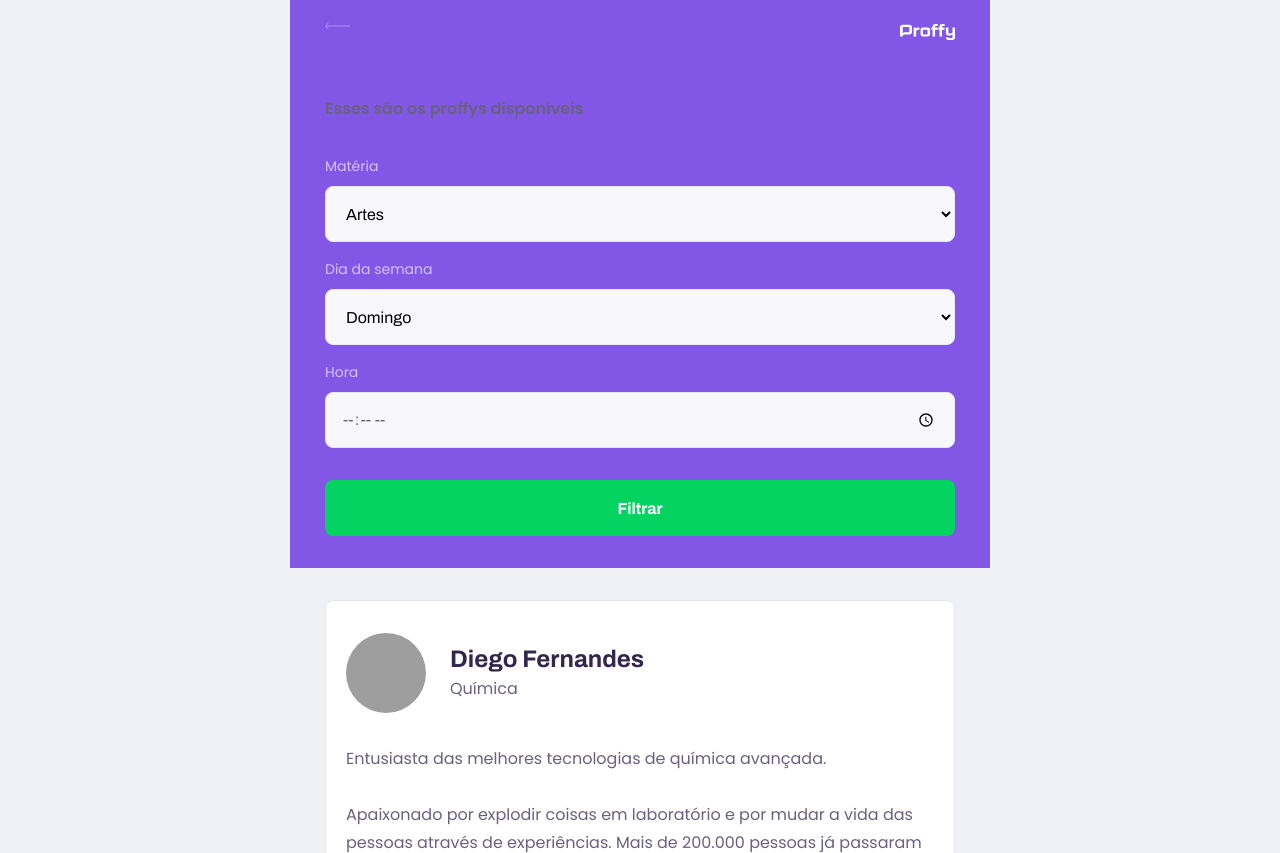
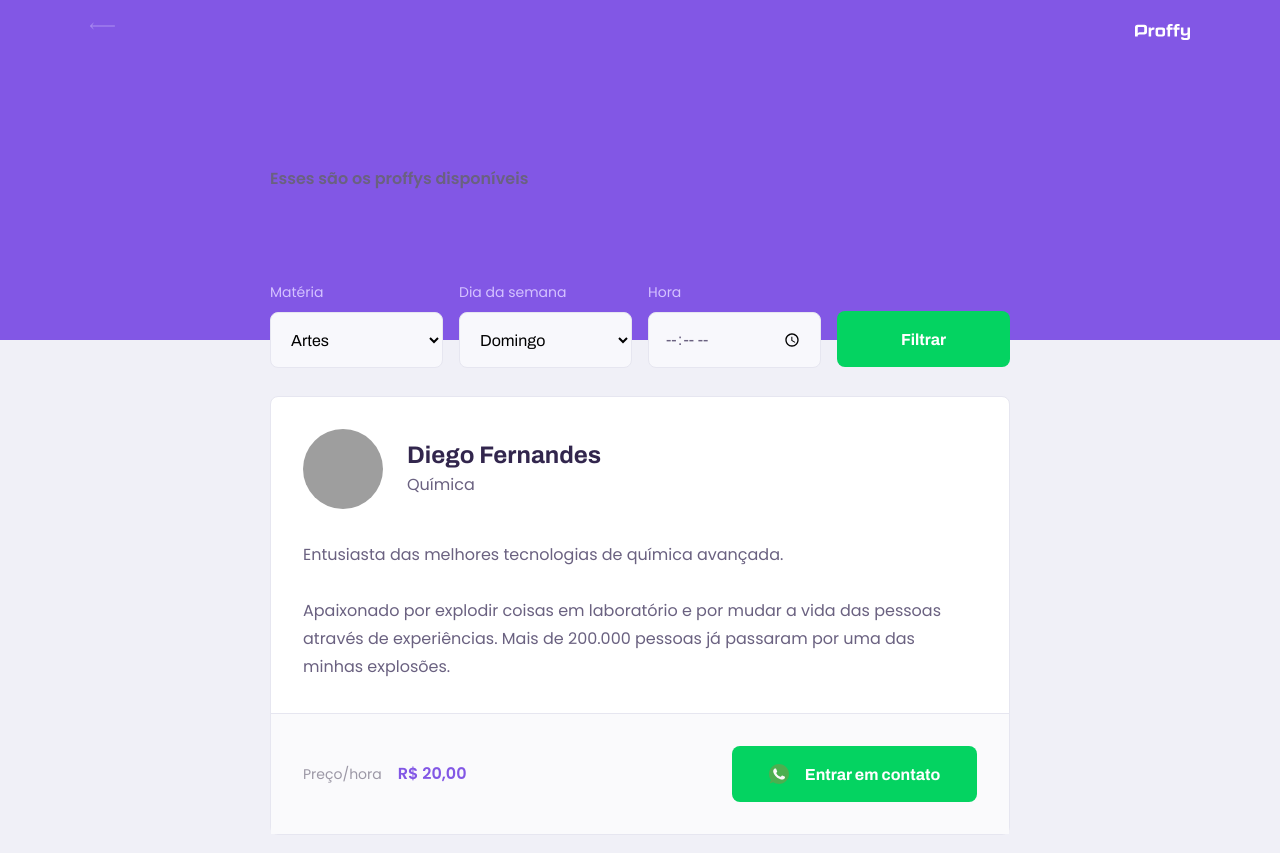
Before and after one commit to Anderson026/Proffy-Rocketseat-NLW2, a plain HTML site: page study.html in a window 1280 px wide. Shown: the top 853 px of the page. Drawn offline with Linux system fonts and the light colour scheme; grey boxes are pictures that could not be loaded.

Commit message:
Iniciando a tela de study para desktop

```diff
--- a/styles/partials/page-study.css
+++ b/styles/partials/page-study.css
@@ -37,6 +37,8 @@
 .page-header .header-content {
     width: 90%;
     margin: 3.2rem auto;
+
+    position: relative;
 }
 
 page-header .header-content strong {
@@ -153,7 +155,7 @@ page-header .header-content strong {
     margin-top: .4rem;
 }
 
-.teacher-item p {
+.teacher-item > p {
     padding: 0 2rem;
     font-size: 1.6rem;
     line-height: 2.8rem;
@@ -200,3 +202,77 @@ page-header .header-content strong {
 .teacher-item footer button:hover {
     background: var(--color-secondary-dark);
 }
+
+/* mudar para o desktop */
+@media (min-width: 700px) {
+    #page-study #container {
+        max-width: 100vw;
+    }
+
+    .page-header {
+        height: 340px;
+    }
+
+    .page-header .top-bar-container {
+        width: 1100px;
+    }
+
+    .page-header .header-content {
+        max-width: 740px;
+
+        margin: 0 auto;
+
+        flex: 1 1;
+        padding-bottom: 48px;
+        display: flex;
+        flex-direction: column;
+        justify-content: center;
+    }
+
+    .page-header .header-content strong {
+        max-width: 350px;
+    }
+
+    .teacher-item header,
+    .teacher-item footer {
+        padding: 32px;
+    }
+
+    #search-teachers {
+        display: grid;
+        grid-template-columns: repeat(4, 1fr);/* função repeat para repetir a quantidade de colunas com o mesmo tamanho */
+        gap: 16px;
+        position: absolute;
+        bottom: -28px;
+    }
+
+    #page-study main {
+        padding: 32px 0;
+        max-width: 740px;
+        margin: 0 auto;
+    }
+
+    #search-teachers .select-block {
+        margin-bottom: 0;
+    }
+
+    .teacher-item > p {
+        padding: 0 32px;
+    }
+
+    .teacher-item footer p strong {
+        display: initial;
+        margin-left: 16px;
+    }
+
+    .teacher-item footer button {
+        width: 245px;
+        font-size: 16px;
+        justify-content: center;
+        font-weight: 600;
+    }
+
+    .teacher-item footer button img {
+        margin-right: 16px;
+    }
+}
```
